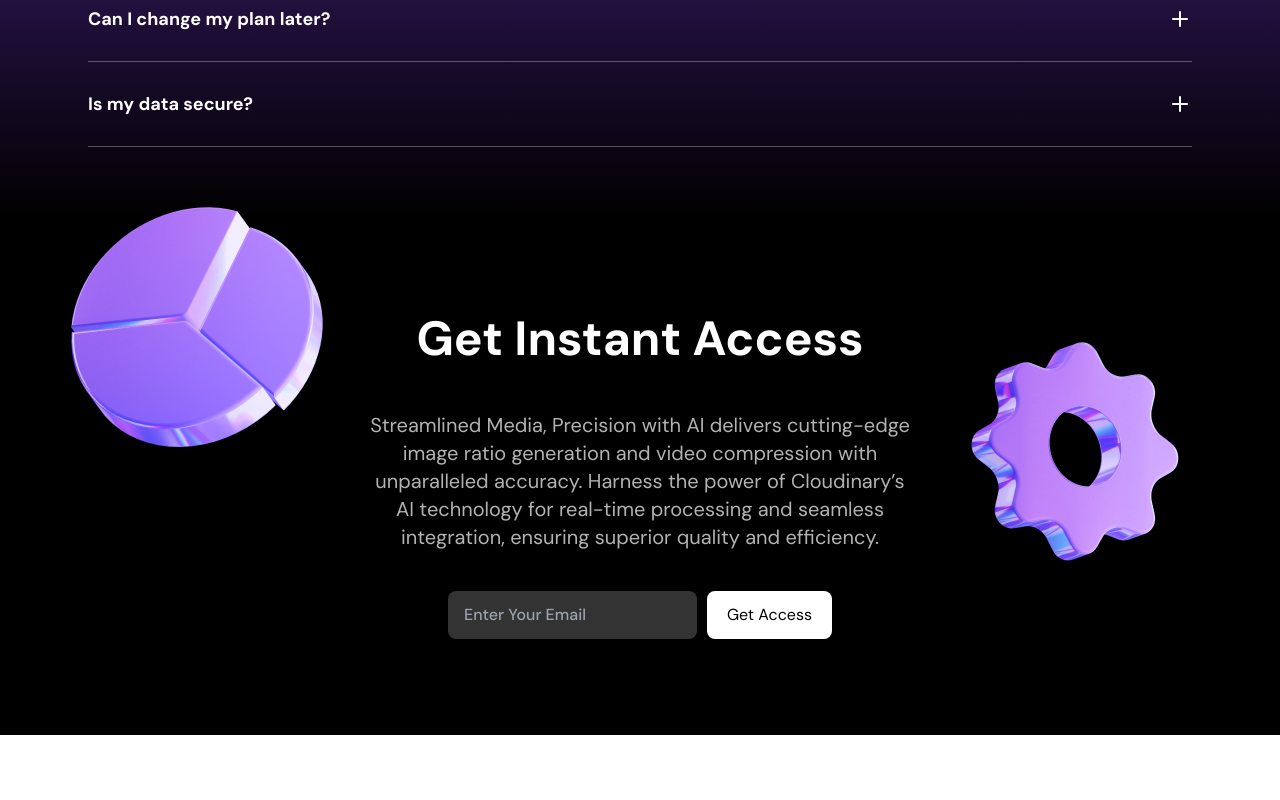
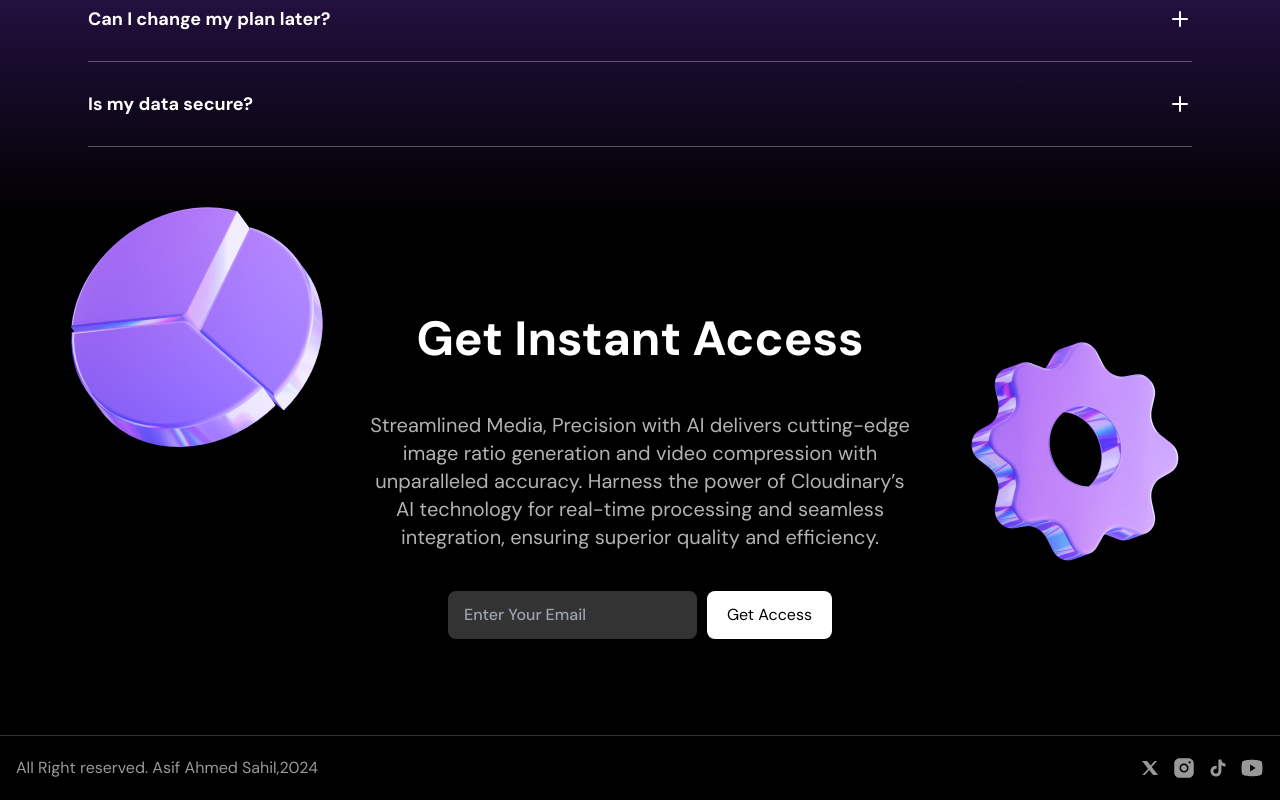
Before and after one commit to AsifAhmedSahil/Dark-Theme-SaaS-Landing-Page-Design---Next-Js---Tailwind---Framer-motion---Typescript, a Next.js app: page / in a window 1280 px wide. Shown: the part 3213-4013 px from the top of the page. Before the commit the page ends 3948 px from the top, so only its background shows below. Built offline with nearby package versions, Linux system fonts and the light colour scheme.

Commit message:
footer design

```diff
--- a/src/components/Footer.tsx
+++ b/src/components/Footer.tsx
@@ -1,3 +1,23 @@
+import InstaIcon from '../assets/icons/insta.svg'
+import XSocial from '../assets/icons/x-social.svg'
+import TiktokIcon from '../assets/icons/tiktok.svg'
+import YoutubeIcon from '../assets/icons/youtube.svg'
+
+
 export const Footer = () => {
-  return null;
+  return (
+    <footer className='py-5 bg-black text-white/60 border-t border-white/20'>
+      <div className="container">
+        <div className="flex flex-col gap-4 sm:flex-row sm:justify-between">
+          <div className='text-center'> All Right reserved.{" "}Asif Ahmed Sahil,2024</div>
+          <ul className='flex justify-center gap-2.5'>
+            <li><XSocial/></li>
+            <li><InstaIcon/></li>
+            <li><TiktokIcon/></li>
+            <li><YoutubeIcon/></li>
+          </ul>
+        </div>
+      </div>
+    </footer>
+  );
 };
```
